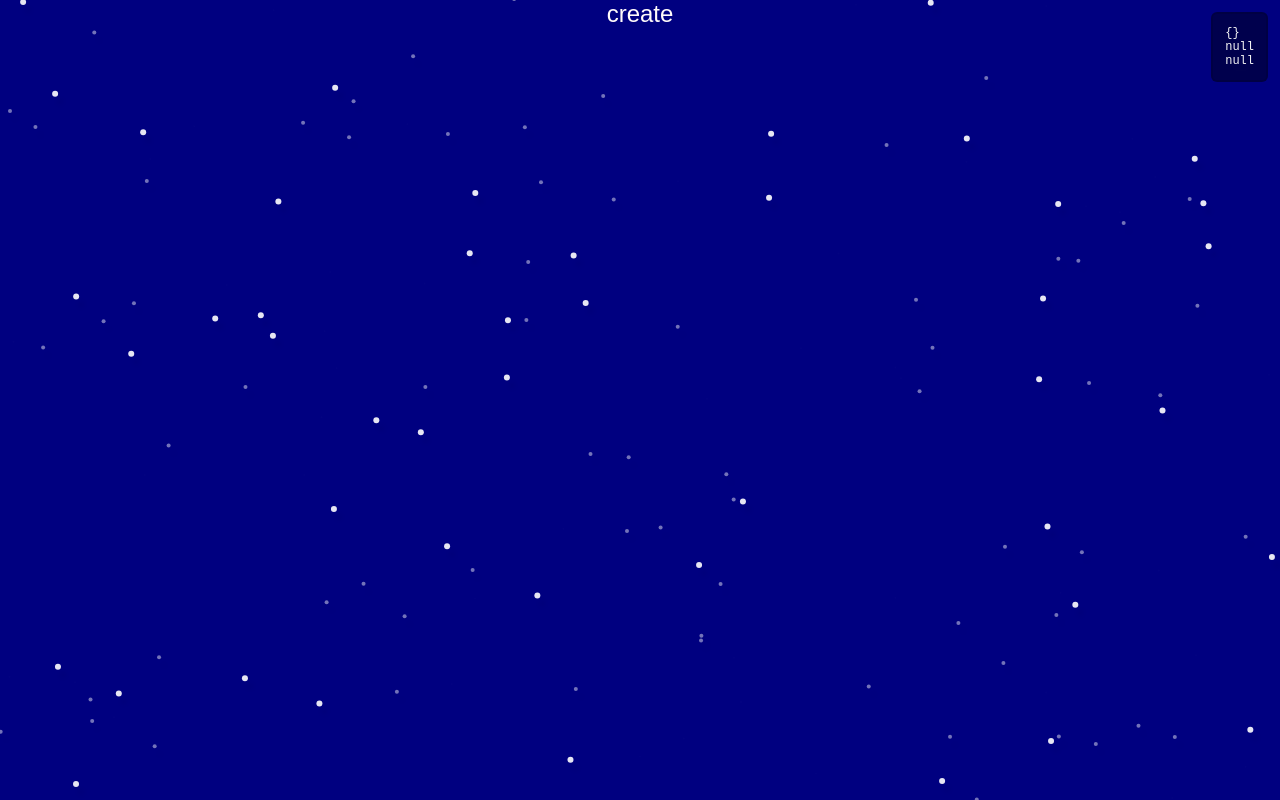
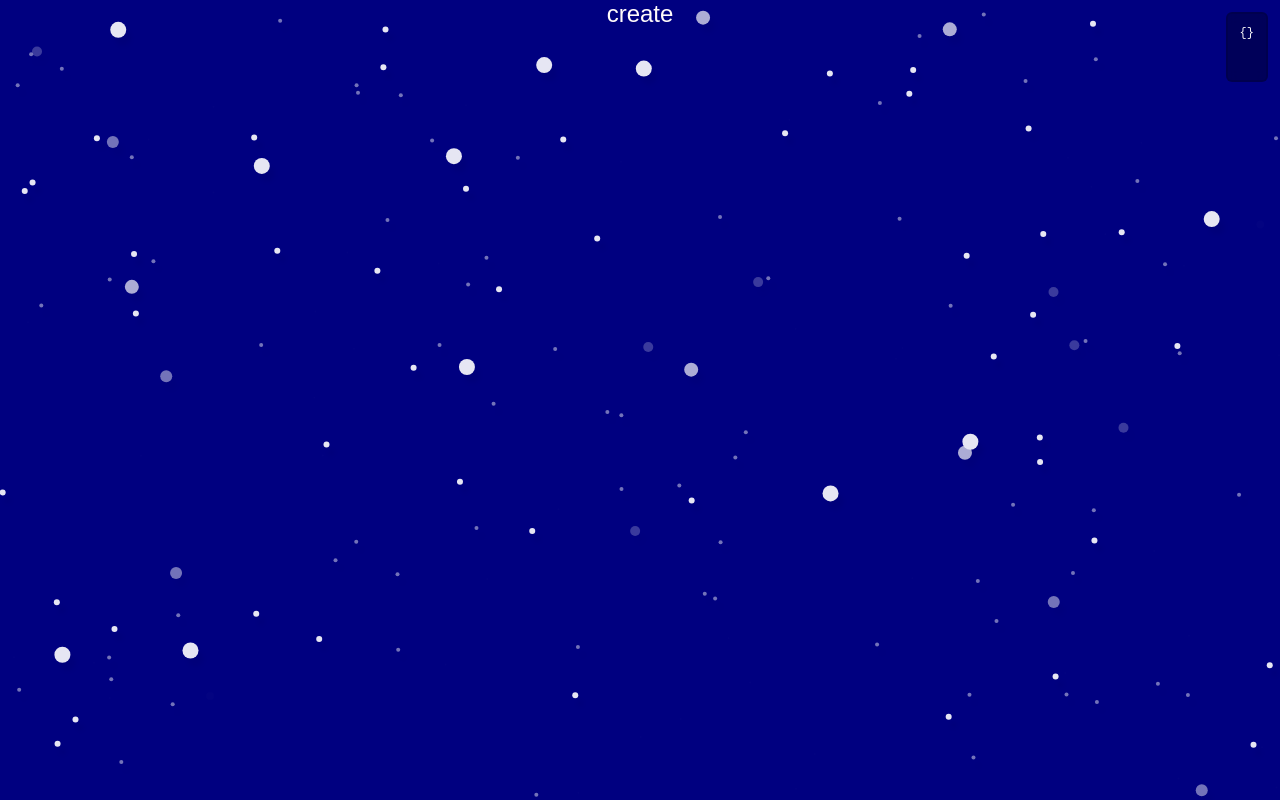
Before and after one commit to mallsoft/xmascard, a SvelteKit app: page / in a window 1280 px wide. Built offline with nearby package versions, Linux system fonts and the light colour scheme.

Commit message:
sprinkles

```diff
--- a/src/global.css
+++ b/src/global.css
@@ -41,9 +41,9 @@ textarea {
 }
 
 form {
-	background: rgba(0, 0, 0, 0.4);
 	border: 2px solid rgba(0, 0, 0, 0.125);
-	backdrop-filter: blur(10px);
+	background-color: rgba(0, 0, 0, 0.3);
+	backdrop-filter: blur(5px);
 
 	display: flex;
 	flex-direction: column;
--- a/src/lib/components/DevDataStoreView.svelte
+++ b/src/lib/components/DevDataStoreView.svelte
@@ -6,8 +6,12 @@
 {#if dev}
 	<pre>
 {JSON.stringify($page.data, null, 2)}
-{JSON.stringify($page.form, null, 2)}
-{JSON.stringify($page.error, null, 2)}
+{#if $page.form}
+			Form:{JSON.stringify($page.form, null, 2)}
+		{/if}
+{#if $page.error}
+			Error:{JSON.stringify($page.error, null, 2)}
+		{/if}
 </pre>
 {/if}
 
@@ -16,9 +20,9 @@
 		top: 0;
 		right: 0;
 		position: fixed;
-		background: rgba(0, 0, 0, 0.4);
 		border: 2px solid rgba(0, 0, 0, 0.125);
-		backdrop-filter: blur(10px);
+		background-color: rgba(0, 0, 0, 0.3);
+		backdrop-filter: blur(5px);
 		color: whitesmoke;
 		border-radius: 6px;
 		max-width: 400px;
--- a/src/lib/components/Qrcode.svelte
+++ b/src/lib/components/Qrcode.svelte
@@ -47,5 +47,6 @@
 <style>
 	canvas {
 		border-radius: 4px;
+		display: block;
 	}
 </style>
--- a/src/lib/components/snow/Snow.svelte
+++ b/src/lib/components/snow/Snow.svelte
@@ -7,7 +7,7 @@
 	let canvasElement: HTMLCanvasElement;
 	let flakes: SnowFlake[] = [];
 
-	let { flakeCount = 0, flakeMin = 0, flakeMax = 0 } = $props();
+	let { flakeCount = 0, flakeMin = 0, flakeMax = 0, zIndex = 0 } = $props();
 
 	class Throttle {
 		callback: Function;
@@ -41,7 +41,8 @@
 		}
 	}
 
-	const clamp = (x: number, min: number, max: number) => Math.min(Math.max(x, min), max);
+	const clamp = (x: number, min: number, max: number) =>
+		Math.min(Math.max(x, min), max);
 
 	const throttledResize = new Throttle(() => {
 		canvasElement.width = innerWidth;
@@ -84,14 +85,14 @@
 	}}
 />
 
-<canvas aria-hidden="true" bind:this={canvasElement}></canvas>
+<canvas style="z-index:{zIndex};" aria-hidden="true" bind:this={canvasElement}
+></canvas>
 
 <style>
 	canvas {
 		pointer-events: none;
 
 		position: fixed;
-		z-index: 5;
 		top: 0;
 		left: 0;
 		width: 100%;
--- a/src/lib/components/snow/snow.ts
+++ b/src/lib/components/snow/snow.ts
@@ -23,7 +23,7 @@ export class SnowFlake {
 		this.max = max || SnowFlake.large;
 		this.r = Math.floor(Math.random() * (this.max - this.min + 1)) + this.min;
 
-		this.fallSpeed = this.r * 0.1 + Math.random();
+		this.fallSpeed = this.r * 0.05 + Math.random();
 	}
 
 	draw(ctx: CanvasRenderingContext2D) {
--- a/src/routes/+layout.svelte
+++ b/src/routes/+layout.svelte
@@ -9,6 +9,7 @@
 <DevDataStoreView />
 
 <Snow />
+<Snow zIndex={1} flakeCount={30} flakeMin={4} flakeMax={8} />
 
 <main>
 	{@render children?.()}
--- a/src/routes/+page.server.ts
+++ /dev/null
@@ -1,27 +0,0 @@
-// import type { PageServerLoad } from './$types';
-
-import { db } from '$lib/server/db/index';
-import { cardTable } from '$lib/server/db/schema.js';
-import { redirect } from '@sveltejs/kit';
-
-// export const load: PageServerLoad = async () => {
-// 	return {};
-// };
-
-export const actions = {
-	createCard: async () => {
-		console.log('yes');
-
-		// const result = db.insert(cardTable).values({
-		// 	cardTitle: 'title',
-		// 	cardText: 'text'
-		// });
-
-		// console.log(result);
-
-		// const cardId = 'asd';
-		// const editId = 'asd';
-
-		// return redirect(301, `${cardId}/${editId}`);
-	}
-};
```
Also changed, not shown: src/lib/components/Popover.svelte (+14 -0 lines), src/routes/(xmascard)/[cardEdit=cardEditParam]/+page.server.ts (+25 -0 lines), src/routes/(xmascard)/[cardEdit=cardEditParam]/+page.svelte (+10 -5 lines).
